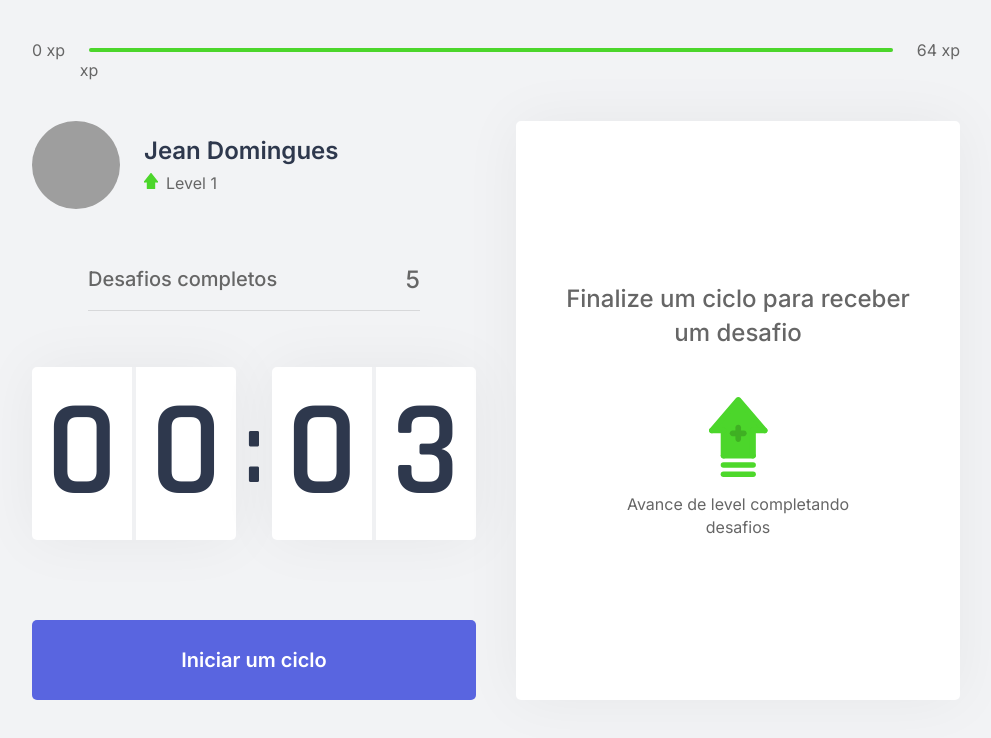
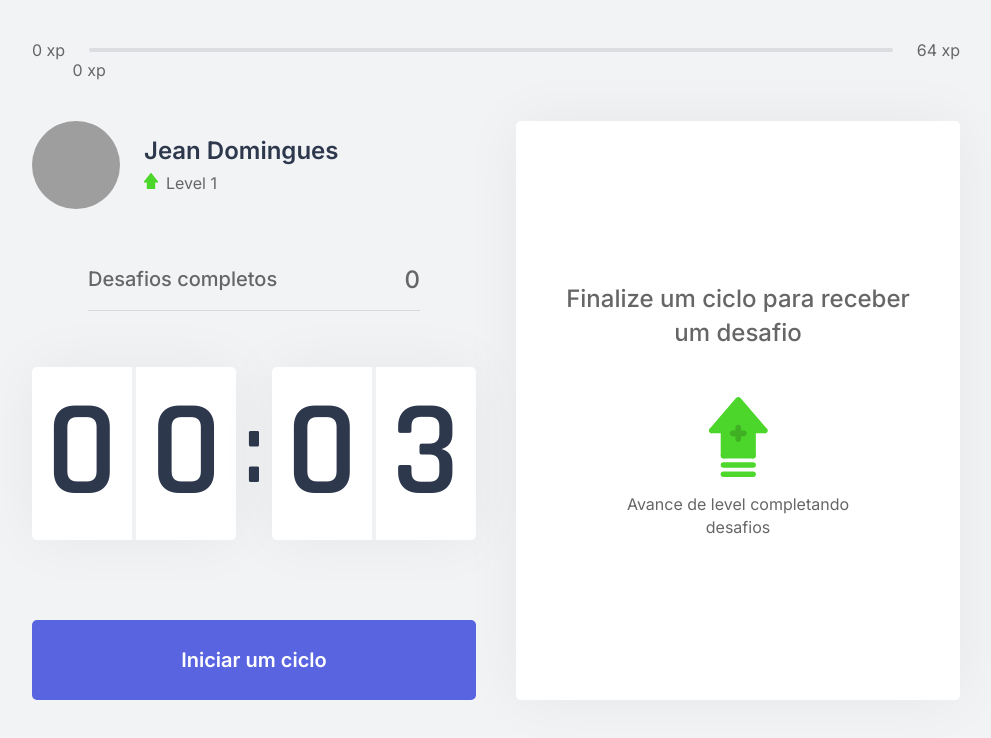
Before and after one commit to Jean-Domingues/TaskTimer, a Next.js app in the folder frontend/: page / in a window 1280 px wide. Shown: the top 738 px of the page, without its empty margins (144-1135 px from the left). Built offline with nearby package versions, Linux system fonts and the light colour scheme; grey boxes are pictures that could not be loaded.

Commit message:
Finaliza o dia 3

```diff
--- a/frontend/src/components/CompletedChallenges.tsx
+++ b/frontend/src/components/CompletedChallenges.tsx
@@ -1,10 +1,14 @@
+import { useContext } from 'react';
+import { ChallengesContext } from '../contexts/ChallengeContext';
 import styles from '../styles/components/CompletedChallenges.module.css'
 
 export function CompletedChallenges () {
+  const { challengesCompleted } = useContext(ChallengesContext);
+
   return(
     <div className={styles.completedContainer}>
       <span>Desafios completos</span>
-      <span>5</span>
+      <span>{challengesCompleted}</span>
     </div>
    );
 }
--- a/frontend/src/contexts/ChallengeContext.tsx
+++ b/frontend/src/contexts/ChallengeContext.tsx
@@ -25,8 +25,9 @@ export const ChallengesContext = createContext({} as ChallengesContextData);
 
 export function ChallengesProvider({ children }: ChallengesProviderProps) {
   const [level, setLevel] = useState(1);
-  const [currentXp, setCurrentXp] = useState();
+  const [currentXp, setCurrentXp] = useState(0);
   const [challengesCompleted, setChallengesCompleted] = useState(0);
+
   const [activeChallenge, setActiveChallenge] = useState(null);
 
   const xpToNextLevel = Math.pow((level + 1) * 4, 2)
```
